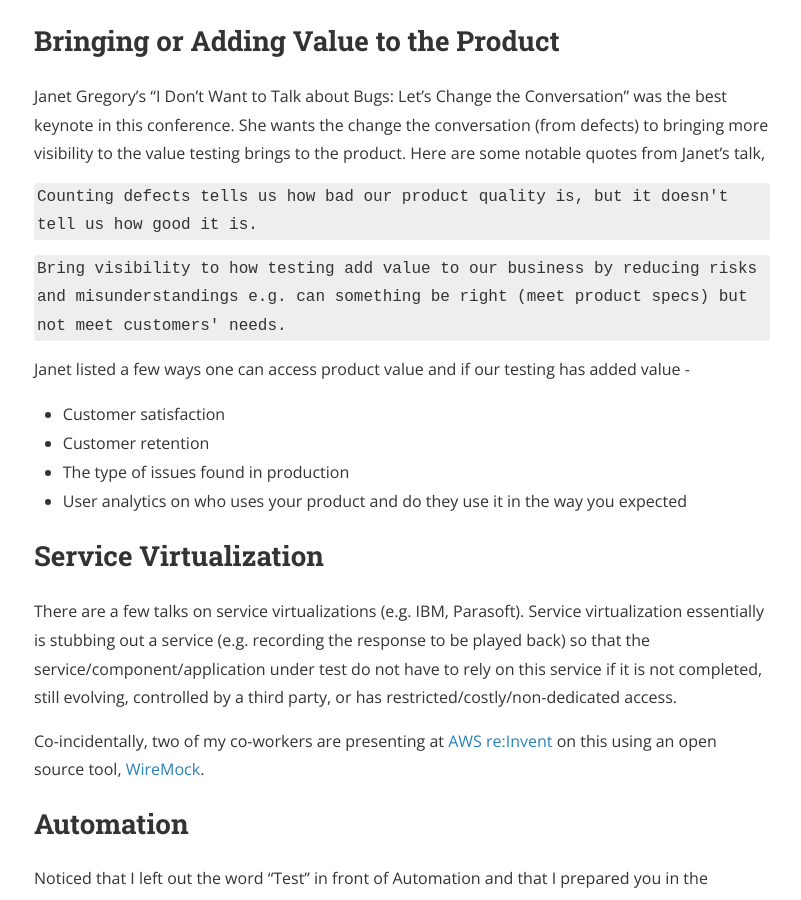
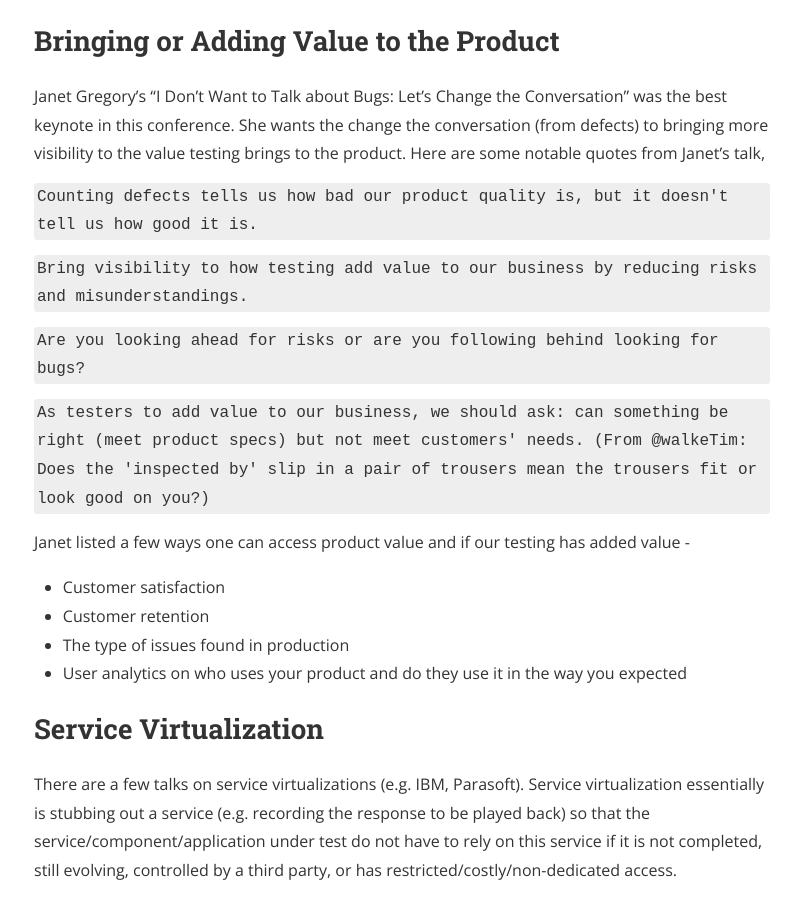
Before and after one commit to eing/eing.github.io, a Jekyll site: the page built from _posts/2015-10-05-STARWest-Highlights.markdown, in a window 1280 px wide and 900 px high, scrolled down 2095 px. Shown: the whole window, without its empty margins (238-1039 px from the left). Built offline with Jekyll 4.4.1, drawn with Linux system fonts in a browser that asks for light colours; nearby versions of some CDN libraries; comment, search, counter and statistics services are not loaded; a style sheet for code colours, icons or effects is not loaded.

Commit message:
add more quotes

```diff
--- a/_posts/2015-10-05-STARWest-Highlights.markdown
+++ b/_posts/2015-10-05-STARWest-Highlights.markdown
@@ -52,7 +52,12 @@ Janet Gregory's "I Don’t Want to Talk about Bugs: Let’s Change the Conversat
 
 `Counting defects tells us how bad our product quality is, but it doesn't tell us how good it is.`
 
-`Bring visibility  to how testing add value to our business by reducing risks and misunderstandings e.g. can something be right (meet product specs) but not meet customers' needs.`
+`Bring visibility to how testing add value to our business by reducing risks and misunderstandings.`
+
+`Are you looking ahead for risks or are you following behind looking for bugs?`
+
+`As testers to add value to our business, we should ask: can something be right (meet product specs) but not meet customers' needs. (From @walkeTim: Does the 'inspected by' slip in a pair of trousers mean the trousers fit or look good on you?)`
+
 
 Janet listed a few ways one can access product value and if our testing has added value -
 <ul>
```
